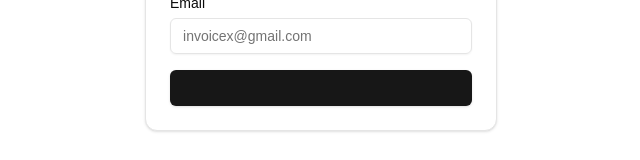
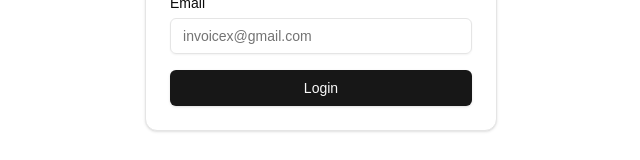
Before and after one commit to omkute10/InvoiceX, a Next.js app: page /login in a window 1280 px wide. Shown: the part 390-550 px from the top of the page, without its empty margins (319-959 px from the left). Built offline with nearby package versions, Linux system fonts and the light colour scheme; no server answers.

Commit message:
Updated Login

```diff
--- a/app/login/page.tsx
+++ b/app/login/page.tsx
@@ -54,7 +54,7 @@
                   placeholder="invoicex@gmail.com"
                 ></Input>
               </div>
-                            <SubmitButton />
+              <SubmitButton text="Login" />
             </form>
           </CardContent>
         </Card>
```
Lines whose indentation alone changed are shown as unchanged.
